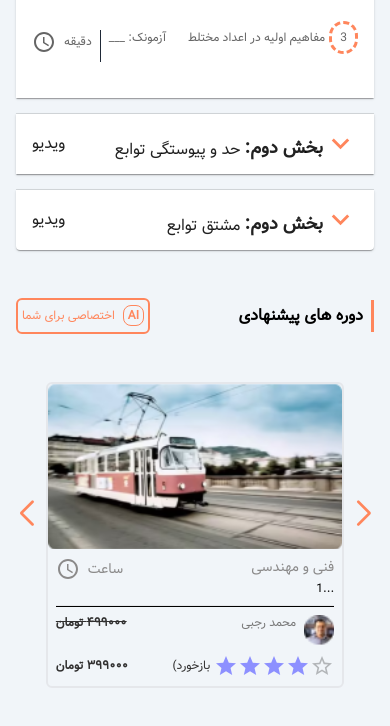
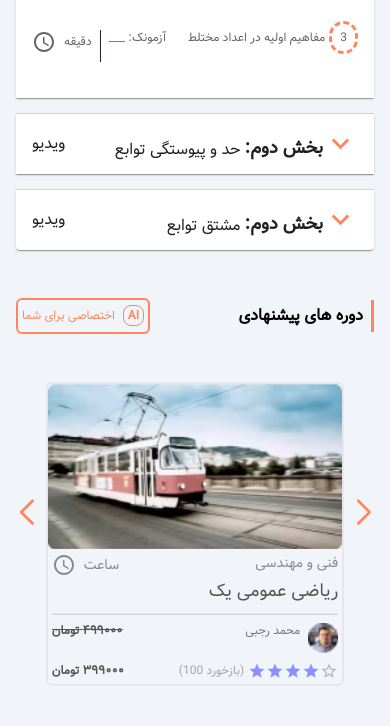
Before and after one commit to sajadjamali/course-page, a Next.js app: page / in a window 390 px wide. Shown: the part 1697-2423 px from the top of the page. Built offline with nearby package versions, Linux system fonts and the light colour scheme.

Commit message:
responsive

```diff
--- a/src/components/Course.tsx
+++ b/src/components/Course.tsx
@@ -17,7 +17,7 @@ const Course: React.FC = () => {
             <div className="relative aspect-video overflow-hidden">
                 <Image src={coverA} fill className="object-cover" alt="دوره ی" />
             </div>
-            <div className='p-2 text-xs lg:text-sm'>
+            <div className='p-1 text-xs'>
                 <div className='text-[#8b8a8a] flex justify-between text-sm'>
                     <p>فنی و مهندسی</p>
                     <p>
@@ -25,8 +25,8 @@ const Course: React.FC = () => {
                         <ScheduleIcon className='ms-2' />
                     </p>
                 </div>
-                <p>...1</p>
-                <hr className='my-2 h-[1.35px] bg-black' />
+                <p className='text-[#565554] text-lg'>ریاضی عمومی یک</p>
+                <hr className='my-2 h-[1.4px] bg-gray-300' />
                 <div className='flex justify-between'>
                     <div className='flex space-x-2 rtl:space-x-reverse'>
                         <Image src={teacherA} width={30} height={50} alt="teacher's avatar" />
@@ -34,14 +34,14 @@ const Course: React.FC = () => {
                             <p className="text-[#787878]">محمد رجبی</p>
                         </Link>
                     </div>
-                    <p className='line-through font-bold text-[#313030]'>{convertToPersianNumber(499000)} تومان</p>
+                    <p className='line-through font-bold text-[#565554]'>{convertToPersianNumber(499000)} تومان</p>
                 </div>
                 <div className='flex justify-between items-center mt-2 text-[#313030]'>
                     <div dir='ltr' className='flex space-x-1 items-center'>
-                        <span>(بازخورد</span>
-                        <Rating sx={{ color: '#8D90FF' }} className='text-lg sm:text-xl' value={4} readOnly precision={0.5} />
+                        <span className='text-[#A5A5A5]'>(100 بازخورد)</span>
+                        <Rating sx={{ color: '#8D90FF' }} value={4} size='small' readOnly precision={0.5} />
                     </div>
-                    <p className='font-bold'>{convertToPersianNumber(399000)} تومان</p>
+                    <p className='font-bold text-[#565554]'>{convertToPersianNumber(399000)} تومان</p>
                 </div>
             </div>
         </div>
--- a/src/components/SuggestedCourses.tsx
+++ b/src/components/SuggestedCourses.tsx
@@ -33,7 +33,7 @@ const SuggestedCourses: React.FC = () => {
                         slidesPerView: 2
                     }
                 }}
-                modules={[Autoplay, Navigation]}
+                modules={[ Navigation]}
             >
                 {[1, 2, 3, 4].map((_, index) => (
                     <SwiperSlide key={index}>
```
